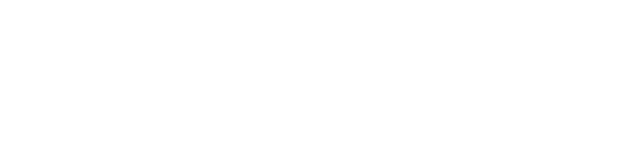
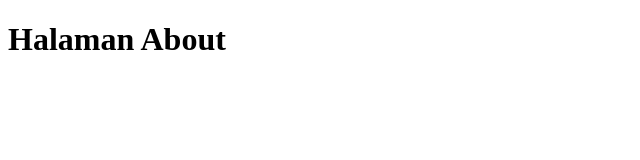
Before and after one commit to atjeprahmat/my-landing-web-page, a plain HTML site: page about.html in a window 1280 px wide. Shown: the whole page, without its empty margins (0-640 px from the left). Drawn offline with Linux system fonts and the light colour scheme.

Commit message:
menambahkan h1

```diff
--- a/about.html
+++ b/about.html
@@ -6,6 +6,6 @@
     <title>Halaman About</title>
 </head>
 <body>
-
+    <h1>Halaman About</h1>
 </body>
 </html>
```
